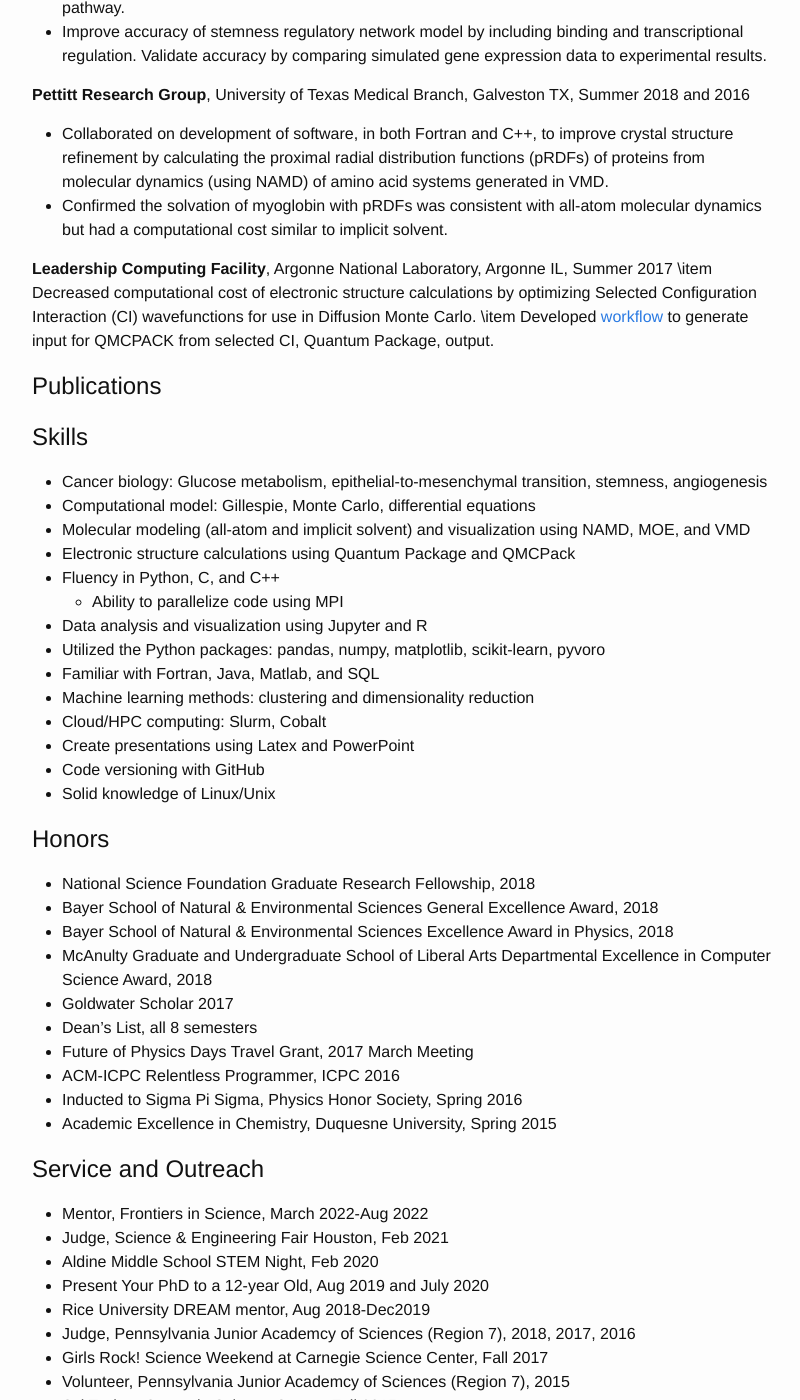
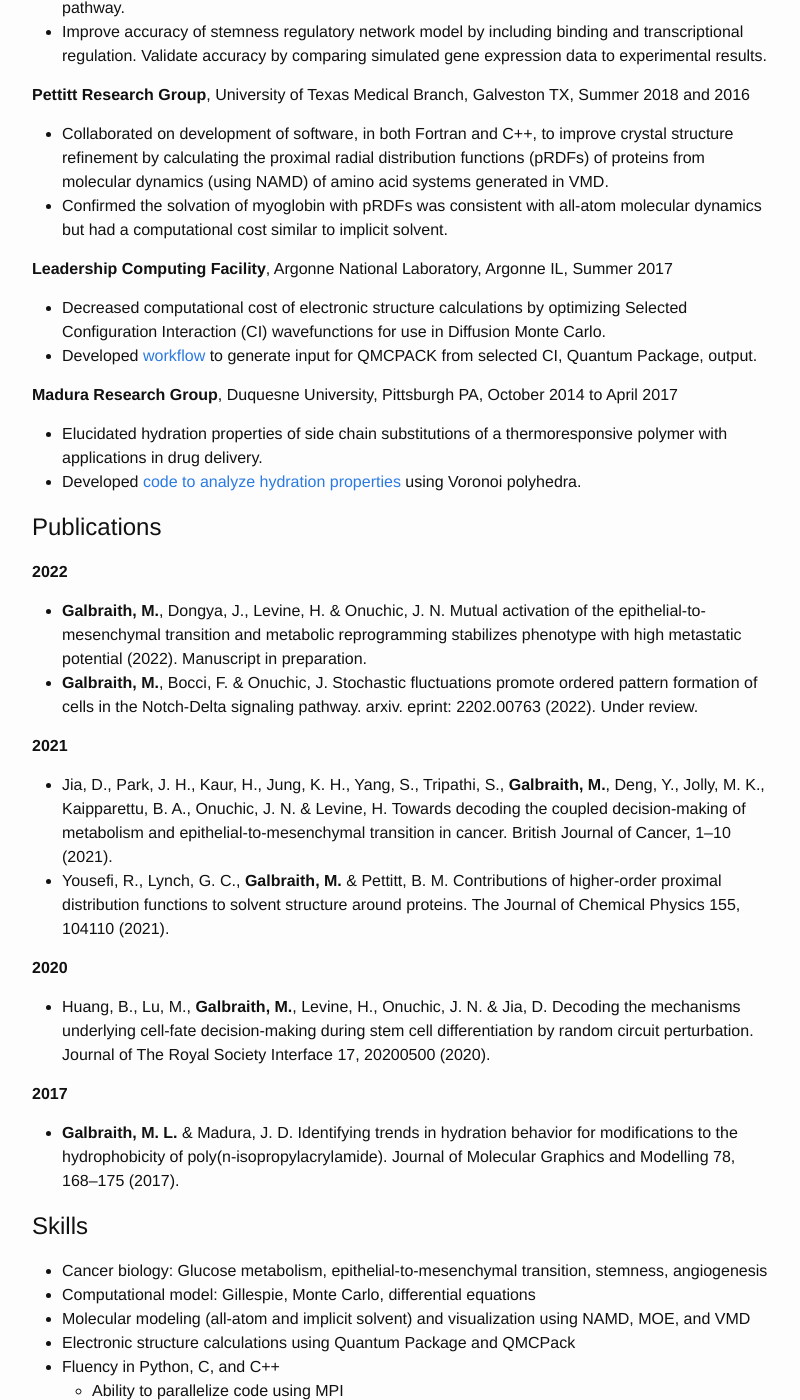
Before and after one commit to madgal/madgal.github.io, a Jekyll site: the page built from resume.md, in a window 1280 px wide and 1400 px high, scrolled down 635 px. Shown: the whole window, without its empty margins (238-1038 px from the left). Built offline with Jekyll 4.4.1, drawn with Linux system fonts in a browser that asks for light colours.

Commit message:
Update resume.md

```diff
--- a/resume.md
+++ b/resume.md
@@ -28,13 +28,28 @@ Research Experience
 - Confirmed the solvation of myoglobin with pRDFs was consistent with all-atom molecular dynamics but had a computational cost similar to implicit solvent.
 
 **Leadership Computing Facility**, Argonne National Laboratory, Argonne IL, Summer 2017
-\item Decreased computational cost of electronic structure calculations by optimizing Selected Configuration Interaction (CI) wavefunctions for use in Diffusion Monte Carlo.
-\item Developed <a href="https://github.com/madgal/qmcpack\_input\_generator">workflow</a> to generate input for QMCPACK from selected CI, Quantum Package, output.
+- Decreased computational cost of electronic structure calculations by optimizing Selected Configuration Interaction (CI) wavefunctions for use in Diffusion Monte Carlo.
+- Developed <a href="https://github.com/madgal/qmcpack_input_generator">workflow</a> to generate input for QMCPACK from selected CI, Quantum Package, output.
 
+**Madura Research Group**, Duquesne University, Pittsburgh PA, October 2014 to April 2017
+- Elucidated hydration properties of side chain substitutions of a thermoresponsive polymer with applications in drug delivery.
+- Developed <a href="https://github.com/madgal/VoronoiAnalysis">code to analyze hydration properties</a> using Voronoi polyhedra.
 
 Publications
 ============
+**2022**
+- **Galbraith, M.**, Dongya, J., Levine, H. & Onuchic, J. N. Mutual activation of the epithelial-to-mesenchymal transition and metabolic reprogramming stabilizes phenotype with high metastatic potential (2022). Manuscript in preparation.
+- **Galbraith, M.**, Bocci, F. & Onuchic, J. Stochastic fluctuations promote ordered pattern formation of cells in the Notch-Delta signaling pathway. arxiv. eprint: 2202.00763 (2022). Under review.
 
+**2021**
+- Jia, D., Park, J. H., Kaur, H., Jung, K. H., Yang, S., Tripathi, S., **Galbraith, M.**, Deng, Y., Jolly, M. K., Kaipparettu, B. A., Onuchic, J. N. & Levine, H. Towards decoding the coupled decision-making of metabolism and epithelial-to-mesenchymal transition in cancer. British Journal of Cancer, 1–10 (2021).
+- Yousefi, R., Lynch, G. C., **Galbraith, M.** & Pettitt, B. M. Contributions of higher-order proximal distribution functions to solvent structure around proteins. The Journal of Chemical Physics 155, 104110 (2021).
+
+**2020**
+- Huang, B., Lu, M., **Galbraith, M.**, Levine, H., Onuchic, J. N. & Jia, D. Decoding the mechanisms underlying cell-fate decision-making during stem cell differentiation by random circuit perturbation. Journal of The Royal Society Interface 17, 20200500 (2020).
+
+**2017**
+- **Galbraith, M. L.** & Madura, J. D. Identifying trends in hydration behavior for modifications to the hydrophobicity of poly(n-isopropylacrylamide). Journal of Molecular Graphics and Modelling 78, 168–175 (2017).
 
 Skills
 ======
```
